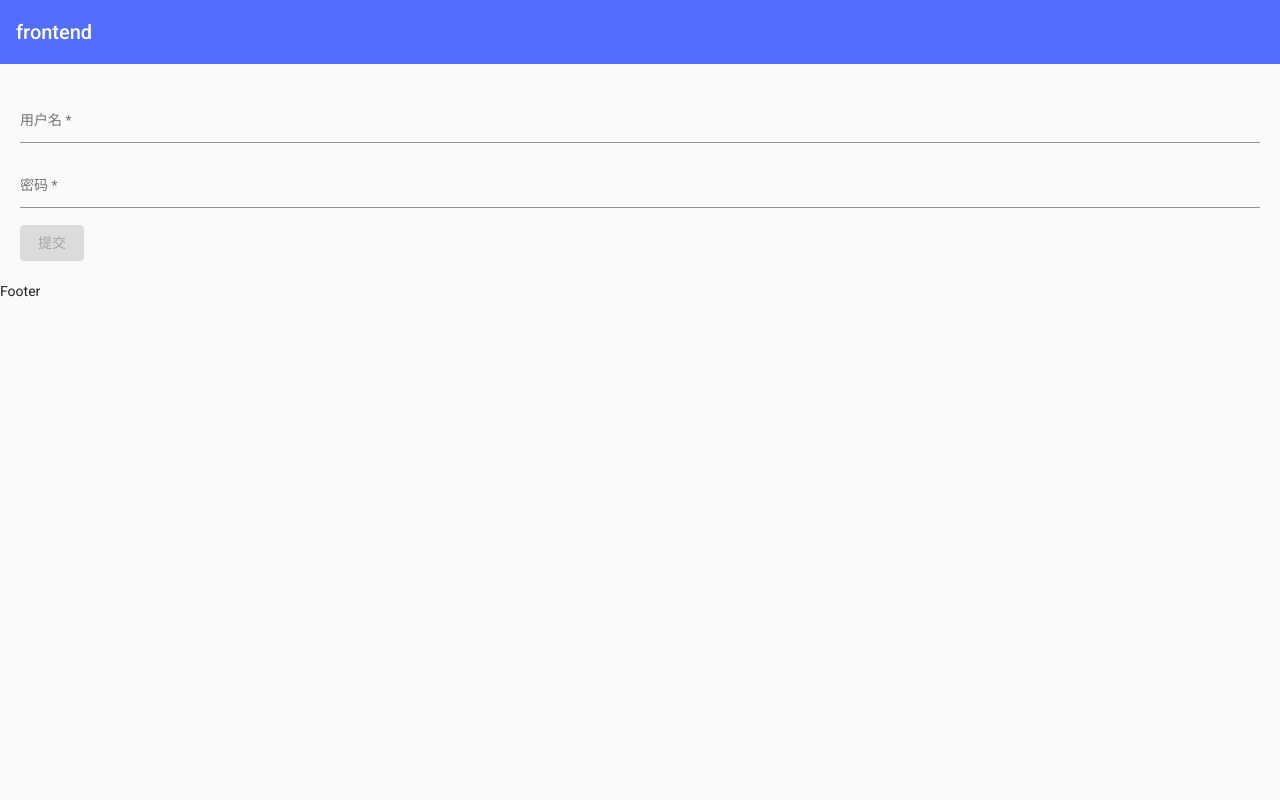
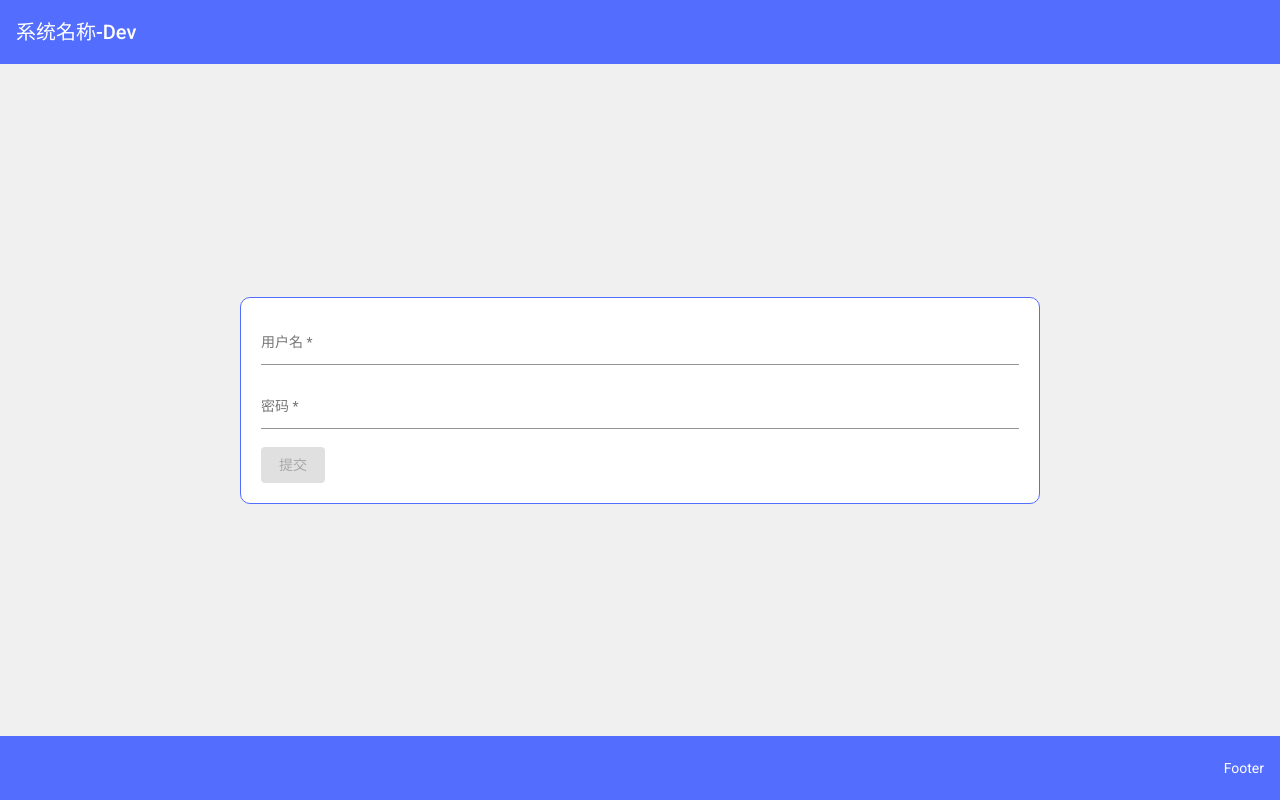
Before and after one commit to fy8207345/webflux-angular, an Angular app in the folder frontend/: page /login in a window 1280 px wide. Built offline with nearby package versions, Linux system fonts and the light colour scheme.

Commit message:
styles.scss

```diff
--- a/frontend/src/app/app.component.html
+++ b/frontend/src/app/app.component.html
@@ -1,18 +1,3 @@
-<mat-sidenav-container fullscreen>
-  <mat-sidenav-content>
-    <p>
-      <mat-toolbar color="primary">
-        <span>{{title}}</span>
-      </mat-toolbar>
-    </p>
-<!--    <div class="w-100 h-100-minus-app-bar flex flex-align-content-center flex-justify-content-center">-->
-<!--      <app-login class="login-container"></app-login>-->
-<!--    </div>-->
-    <router-outlet>
+<router-outlet>
 
-    </router-outlet>
-    <footer>
-      Footer
-    </footer>
-  </mat-sidenav-content>
-</mat-sidenav-container>
+</router-outlet>
--- a/frontend/src/app/app.component.ts
+++ b/frontend/src/app/app.component.ts
@@ -1,4 +1,5 @@
 import { Component } from '@angular/core';
+import {AppConfig} from './config/app.config';
 
 @Component({
   selector: 'app-root',
@@ -6,5 +7,5 @@ import { Component } from '@angular/core';
   styleUrls: ['./app.component.scss']
 })
 export class AppComponent {
-  title = 'frontend';
+  title = AppConfig.settings.system.title;
 }
--- a/frontend/src/app/login/login.component.html
+++ b/frontend/src/app/login/login.component.html
@@ -1,4 +1,10 @@
-<div class="app-login">
+<div class="login-container d-flex flex-column">
+  <div class="login-header">
+    <mat-toolbar color="primary">
+      <span>{{title}}</span>
+    </mat-toolbar>
+  </div>
+  <div class="login-content d-flex justify-content-center align-items-center">
     <form (ngSubmit)="onSubmit()" [formGroup]="loginForm" class="login-form">
       <mat-form-field class="form-item-row">
         <mat-label>用户名</mat-label>
@@ -21,8 +27,11 @@
       </mat-form-field>
 
       <div class="form-item-row flex flex-justify-content">
-      <button mat-raised-button type="submit" [disabled]="!loginForm.valid">提交</button>
+        <button mat-raised-button [disabled]="!loginForm.valid">提交</button>
       </div>
     </form>
-
   </div>
+  <div class="login-footer d-flex justify-content-end align-items-center">
+    Footer
+  </div>
+</div>
--- a/frontend/src/app/login/login.component.scss
+++ b/frontend/src/app/login/login.component.scss
@@ -1,7 +1,29 @@
+@import "styles";
 
 .form-item-row{
   width: 100%;
 }
+.login-container{
+  height: 100%;
+}
 .login-form{
   padding: 20px;
+  min-width: 800px;
+  border: mat-color($primary) 1px solid;
+  border-radius: 10px;
+  background-color: white;
 }
+.login-header{
+  flex: 0 0 auto;
+}
+.login-content{
+  flex: 1 0 auto;
+  background-color: #F0F0F0;
+}
+.login-footer{
+  flex: 0 0 auto;
+  min-height: 64px;
+  background-color: mat-color($primary);
+  padding: 0 16px;
+  color: white;
+}
--- a/frontend/src/app/login/login.component.ts
+++ b/frontend/src/app/login/login.component.ts
@@ -1,6 +1,7 @@
 import { Component, OnInit } from '@angular/core';
 import {HttpClient} from '@angular/common/http';
 import {FormControl, FormGroup, Validators} from '@angular/forms';
+import {AppConfig} from '../config/app.config';
 
 @Component({
   selector: 'app-login',
@@ -8,6 +9,7 @@ import {FormControl, FormGroup, Validators} from '@angular/forms';
   styleUrls: ['./login.component.scss']
 })
 export class LoginComponent implements OnInit {
+  title = AppConfig.settings.system.title;
 
   constructor(private http: HttpClient) { }
 
--- a/frontend/src/index.html
+++ b/frontend/src/index.html
@@ -9,6 +9,11 @@
   <link rel="preconnect" href="https://fonts.gstatic.com">
   <link href="https://fonts.googleapis.com/css2?family=Roboto:wght@300;400;500&display=swap" rel="stylesheet">
   <link href="https://fonts.googleapis.com/icon?family=Material+Icons" rel="stylesheet">
+  <style>
+    app-root{
+      height: 100%;
+    }
+  </style>
 </head>
 <body class="mat-typography">
   <app-root></app-root>
--- a/frontend/src/styles/styles.scss
+++ b/frontend/src/styles/styles.scss
@@ -1,17 +1,7 @@
 /* You can add global styles to this file, and also import other style files */
 
-html, body { height: 100%; }
-body { margin: 0; font-family: Roboto, "Helvetica Neue", sans-serif; }
-.flex{
-  display: flex;
-}
-.flex-justify-content-center{
-  justify-content: center;
-}
-.flex-align-content-center{
-  align-items: center;
-  align-content: center;
-}
+html, body { height: 100%; width: 100%; padding: 0; margin: 0; display: flex; flex-direction: column}
+
 @import "~@angular/material/theming";
 
 $app-primary: mat-palette($mat-indigo, A200, A100, A400);
```
Also changed, not shown: frontend/tslint.json (+4 -5 lines). Lines whose indentation alone changed are shown as unchanged.
